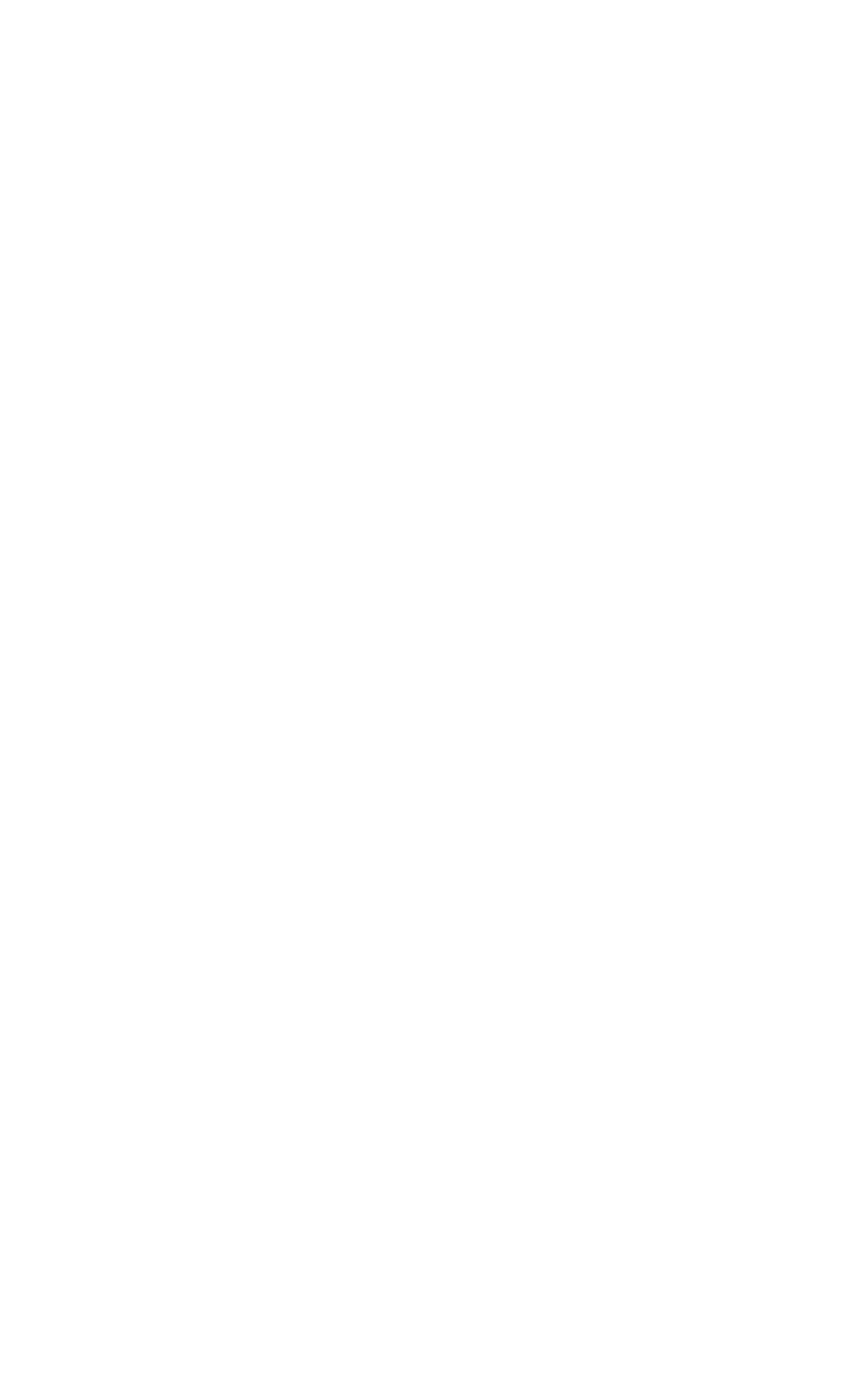
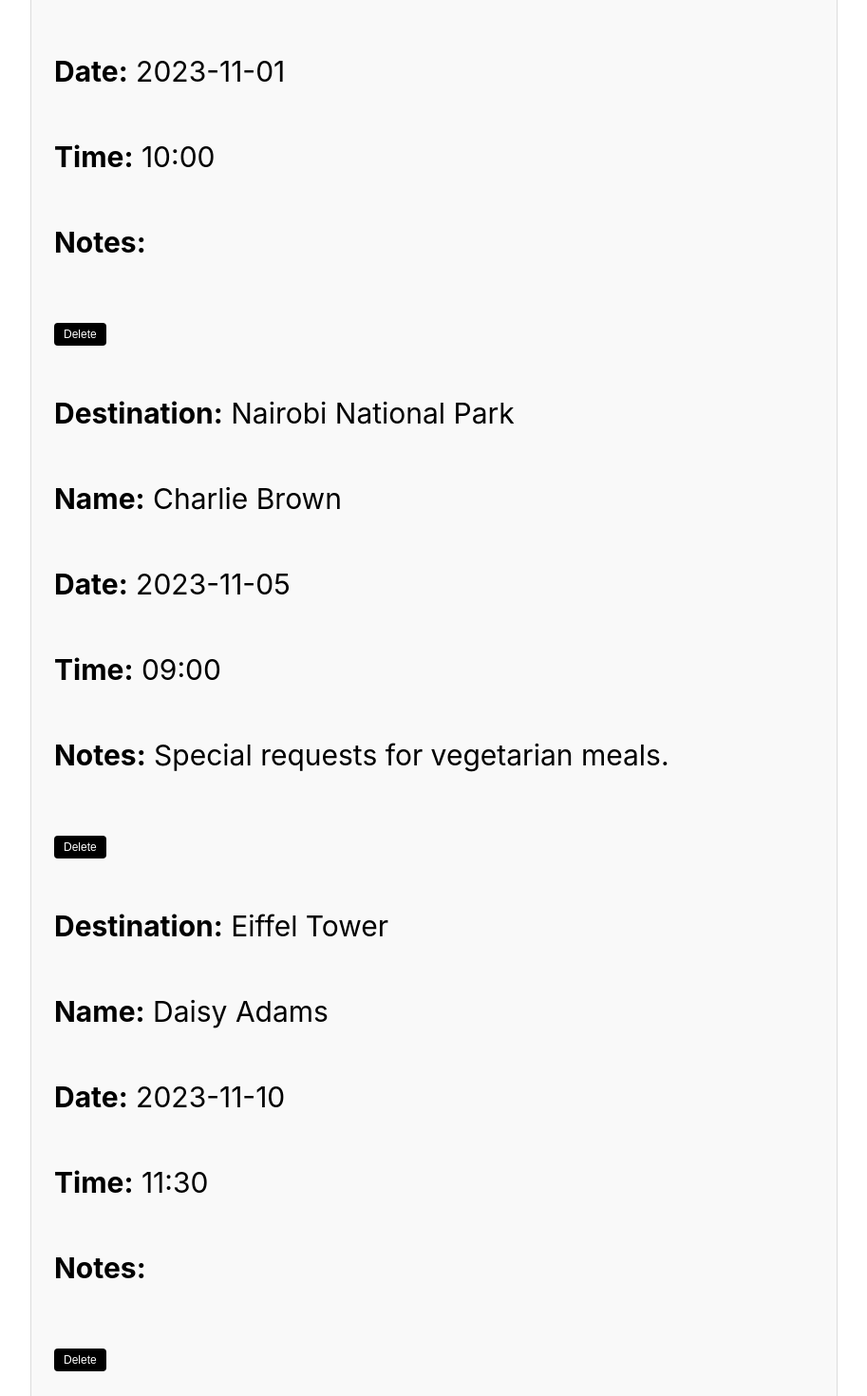
Before and after one commit to bobojoy/Travel-Wishlist-Project, a React (Create React App) app: page /booking in a window 1280 px wide. Shown: the part 1330-2800 px from the top of the page at 95% size, without its empty margins (183-1096 px from the left). Before the commit the page ends 800 px from the top, so only its background shows below. Built offline with nearby package versions, Linux system fonts and the light colour scheme.

Commit message:
Updated bookings by adding existing destinations

```diff
--- a/src/Components/Booking.js
+++ b/src/Components/Booking.js
@@ -6,7 +6,50 @@
   const location = useLocation();
   const destination = location.state?.destination;
 
-  const [bookings, setBookings] = useState([]);
+  const initialBookings = [
+    {
+      name: "Alice Johnson",
+      email: "alice@example.com",
+      date: "2023-10-30",
+      time: "14:00",
+      notes: "Looking forward to this trip!",
+      destination: { name: "Santorini" },
+    },
+    {
+      name: "Bob Smith",
+      email: "bob@example.com",
+      date: "2023-11-01",
+      time: "10:00",
+      notes: "",
+      destination: { name: "Victoria Falls" },
+    },
+    {
+      name: "Charlie Brown",
+      email: "charlie@example.com",
+      date: "2023-11-05",
+      time: "09:00",
+      notes: "Special requests for vegetarian meals.",
+      destination: { name: "Nairobi National Park" },
+    },
+    {
+      name: "Daisy Adams",
+      email: "daisy@example.com",
+      date: "2023-11-10",
+      time: "11:30",
+      notes: "",
+      destination: { name: "Eiffel Tower" },
+    },
+    {
+      name: "Eve Davis",
+      email: "eve@example.com",
+      date: "2023-11-15",
+      time: "15:00",
+      notes: "Need a guide.",
+      destination: { name: "Lamu Island" },
+    },
+  ];
+
+  const [bookings, setBookings] = useState(initialBookings);
   const [formData, setFormData] = useState({
     name: "",
     email: "",
@@ -56,14 +99,13 @@
               onChange={handleChange}
               required
             />
-            <div className='Name'>
-					{/* <label htmlFor='name'>Name:</label> */}
+            <div className="Name">
               <input
-						className='input'
-						type='text'
-						placeholder='Enter email address ...'
-						id='name'
-						name='email'
+                className="input"
+                type="text"
+                placeholder="Enter email address ..."
+                id="email"
+                name="email"
                 value={formData.email}
                 onChange={handleChange}
                 required
```
Lines whose indentation alone changed are shown as unchanged.
